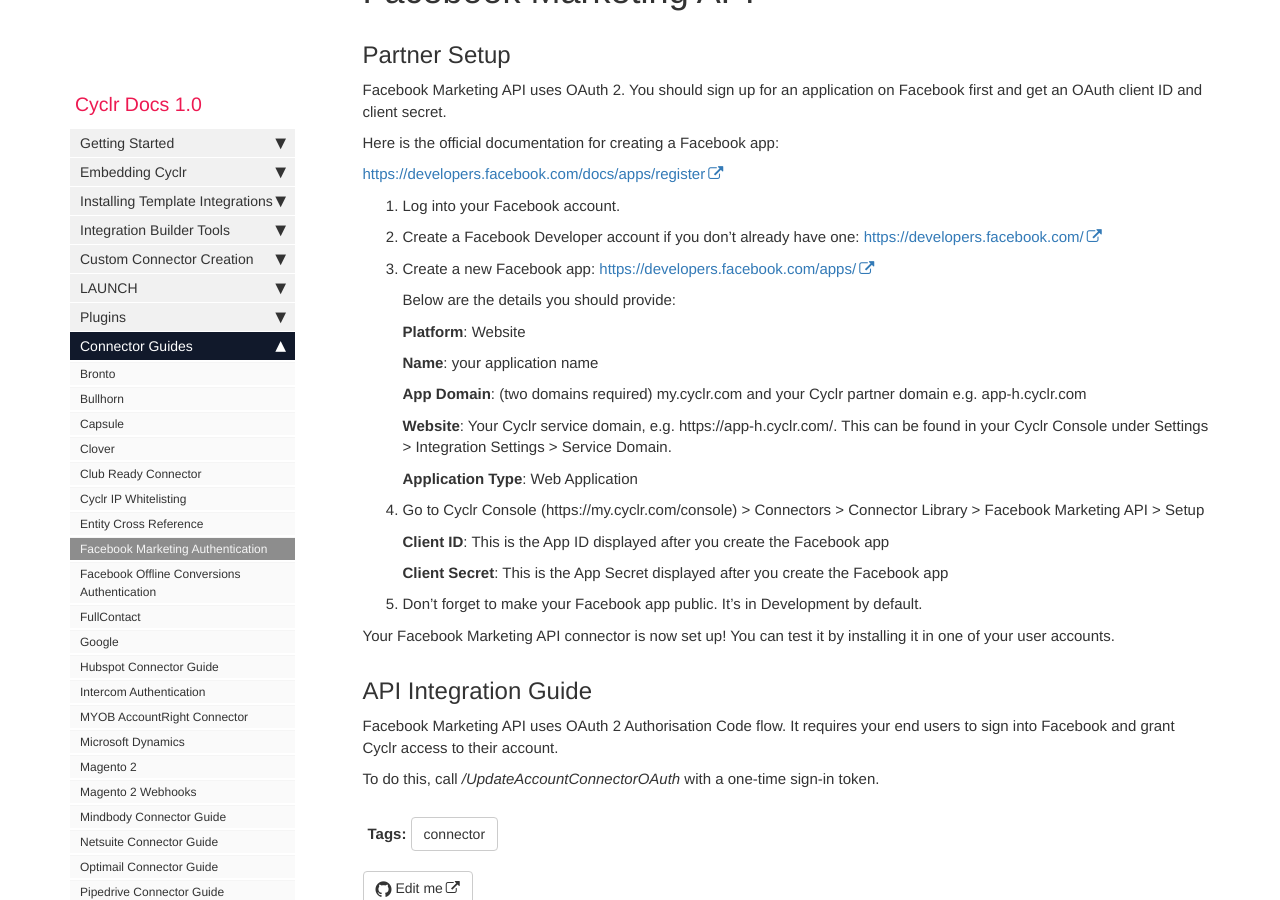
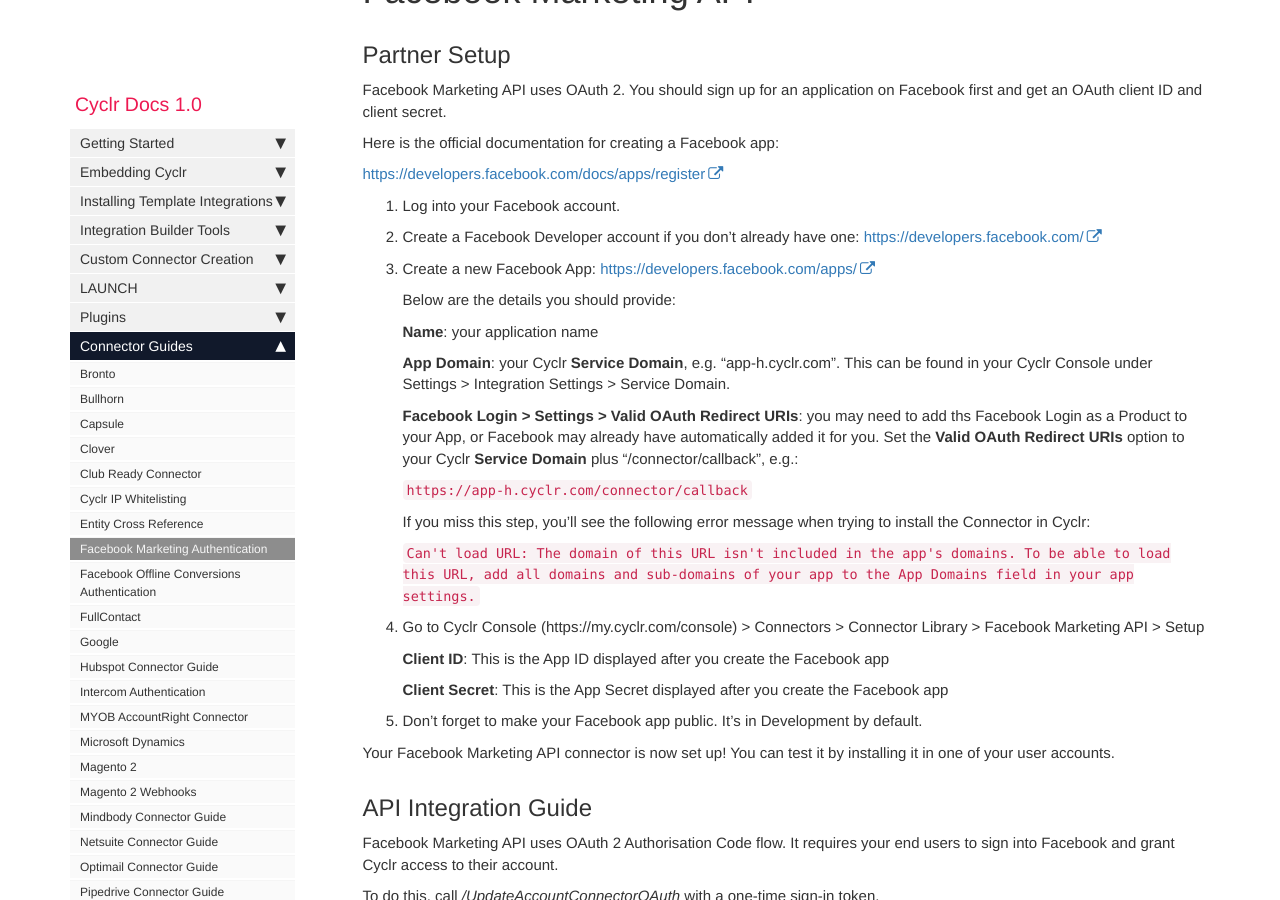
Before and after one commit to sneakysneak/docs, a Jekyll site: the page built from pages/connector-authentication/facebook-marketing.md, in a window 1280 px wide and 900 px high, scrolled down 294 px. Built offline with Jekyll 4.4.1, drawn with Linux system fonts in a browser that asks for light colours; nearby versions of some CDN libraries; comment, search, counter and statistics services are not loaded.

Commit message:
Updated steps to match Facebook's current App UI.

````diff
--- a/pages/connector-authentication/facebook-marketing.md
+++ b/pages/connector-authentication/facebook-marketing.md
@@ -18,19 +18,22 @@ Here is the official documentation for creating a Facebook app:
 
 1.  Log into your Facebook account.
 2.  Create a Facebook Developer account if you don’t already have one: [https://developers.facebook.com/](https://developers.facebook.com/)
-3.  Create a new Facebook app: [https://developers.facebook.com/apps/](https://developers.facebook.com/apps/)
+3.  Create a new Facebook App: [https://developers.facebook.com/apps/](https://developers.facebook.com/apps/)
 
     Below are the details you should provide:
 
-    **Platform**: Website
-
     **Name**: your application name
 
-    **App Domain**: (two domains required) my.cyclr.com and your Cyclr partner domain e.g. app-h.cyclr.com
+    **App Domain**: your Cyclr **Service Domain**, e.g. "app-h.cyclr.com". This can be found in your Cyclr Console under Settings > Integration Settings > Service Domain.
 
-    **Website**: Your Cyclr service domain, e.g. https://app-h.cyclr.com/. This can be found in your Cyclr Console under Settings > Integration Settings > Service Domain.
+    **Facebook Login > Settings > Valid OAuth Redirect URIs**: you may need to add ths Facebook Login as a Product to your App, or Facebook may already have automatically added it for you.
+    Set the **Valid OAuth Redirect URIs** option to your Cyclr **Service Domain** plus "/connector/callback", e.g.:
 
-    **Application Type**: Web Application
+    ```https://app-h.cyclr.com/connector/callback```
+
+    If you miss this step, you'll see the following error message when trying to install the Connector in Cyclr:
+
+    ```Can't load URL: The domain of this URL isn't included in the app's domains. To be able to load this URL, add all domains and sub-domains of your app to the App Domains field in your app settings.```
 
 4.  Go to Cyclr Console (https://my.cyclr.com/console) > Connectors > Connector Library > Facebook Marketing API > Setup
 
````
